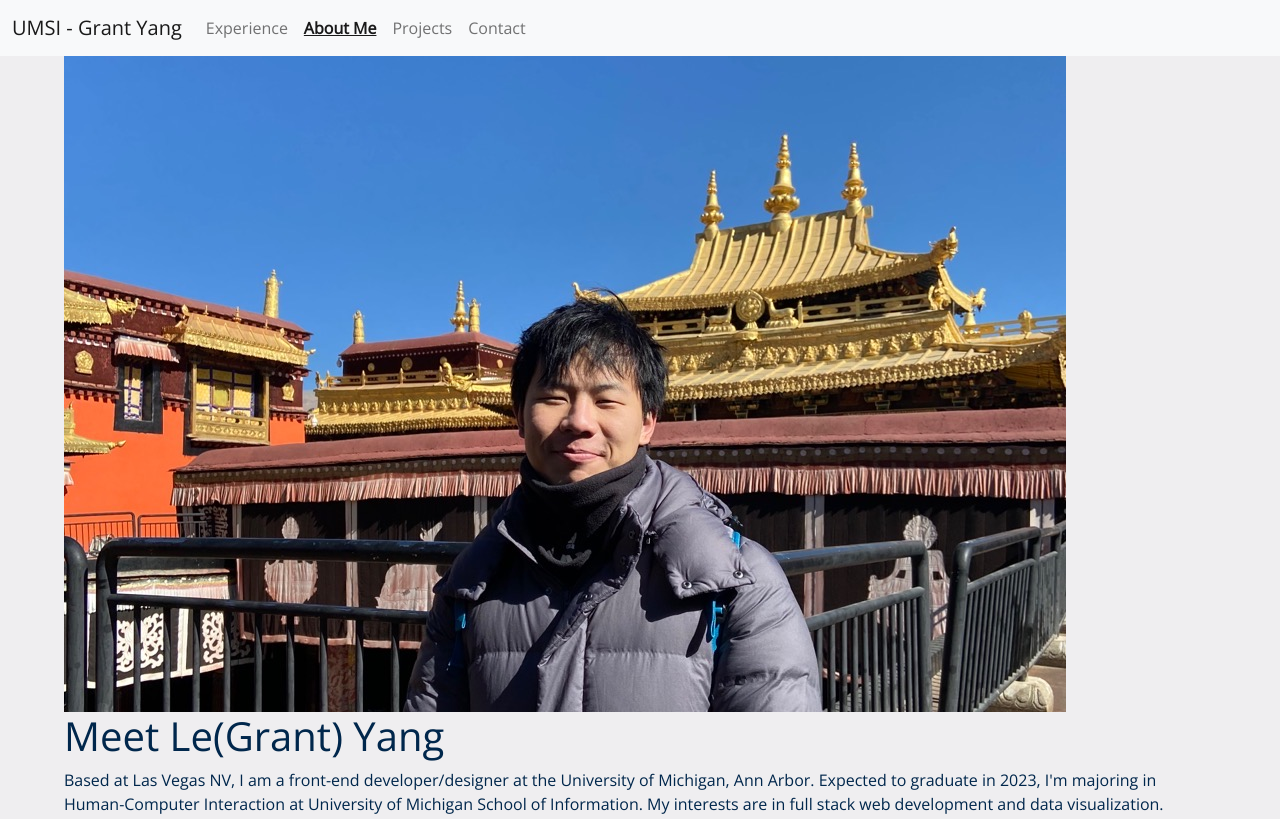
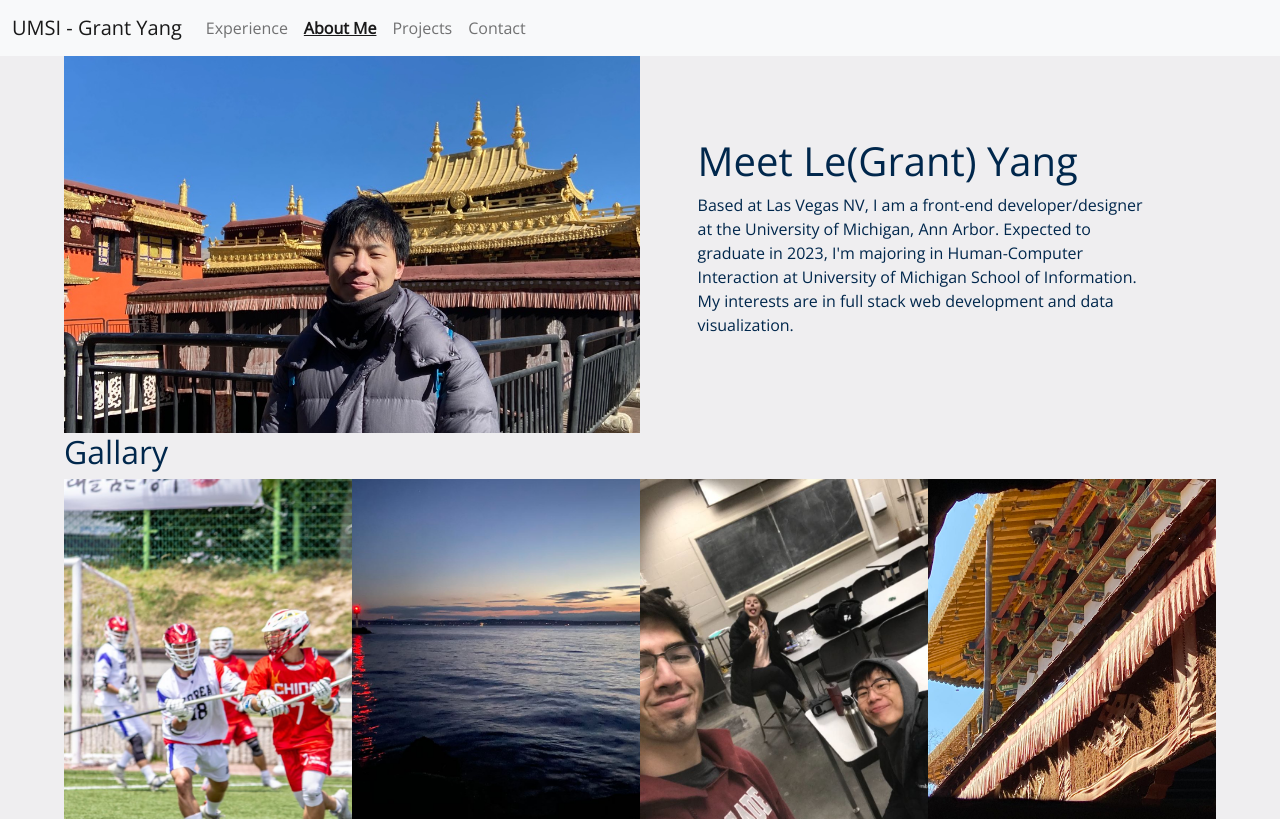
Before and after one commit to Gyangle/resume, a plain HTML site: page about.html in a window 1280 px wide. Shown: the top 819 px of the page. Drawn offline with nearby package versions, Linux system fonts and the light colour scheme.

Commit message:
change the image and description layout

```diff
--- a/about.html
+++ b/about.html
@@ -40,7 +40,7 @@
     </div>
   </nav>
   <main>
-    <div>
+    <div class="meetGrant">
       <img src="images/protrait.jpg" alt="Protraits of Grant">
       <div id="content">
         <h1>Meet Le(Grant) Yang</h1>
--- a/css/about.css
+++ b/css/about.css
@@ -22,4 +22,20 @@ a > img {
   #gallaryPhotos {
     grid-template-columns: 1fr 1fr 1fr 1fr;
   }
+
+  .meetGrant img {
+    width: 50%;
+  }
+
+  .meetGrant div {
+    width: 40%;
+    margin-right: 5%;
+  }
+
+  .meetGrant {
+    width: 100%;
+    display: flex;
+    justify-content: space-between;
+    align-items: center;
+  }
 }
```
